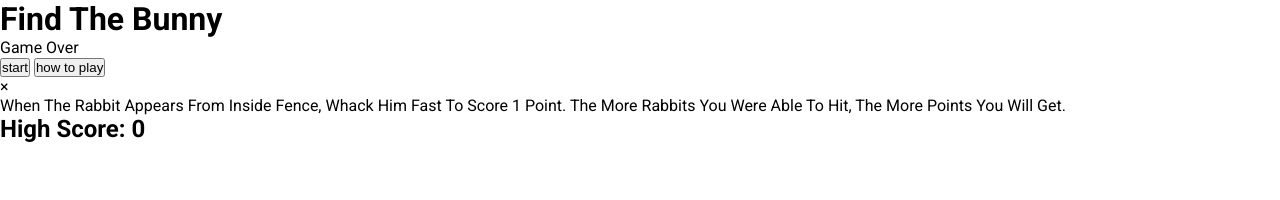
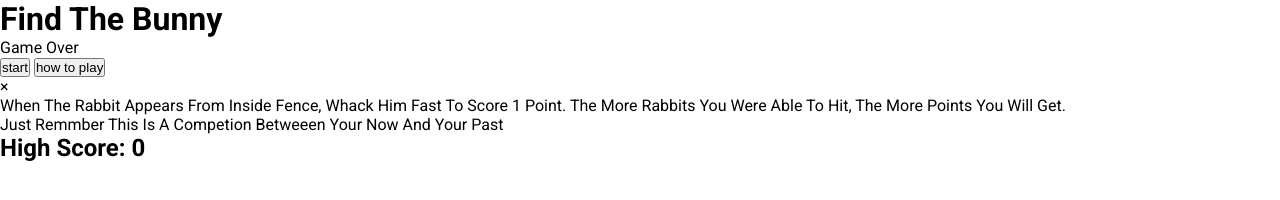
Before and after one commit to MuzhdaN/Game_PP2, a plain HTML site: page index.html in a window 1280 px wide. Drawn offline with Linux system fonts and the light colour scheme.

Commit message:
#32 changed modal var name

```diff
--- a/index.html
+++ b/index.html
@@ -29,7 +29,7 @@
 
    <div class="container"> </div>
 
-   <div class="modal">
+   <div class="canvas">
        <h1>Find the bunny</h1>
        <div class="game-over"> game over </div>
        <div class="game-start" style="display: block;">
@@ -40,6 +40,7 @@
                    <span class="close">&times;</span>
                    <p>When the rabbit appears from inside fence, whack him fast to score 1 point.
                        the more rabbits you were able to hit, the more points you will get.</p>
+                    <p>Just remmber this is a competion betweeen your now and your past</p>
                </div>
            </div>
 
```
